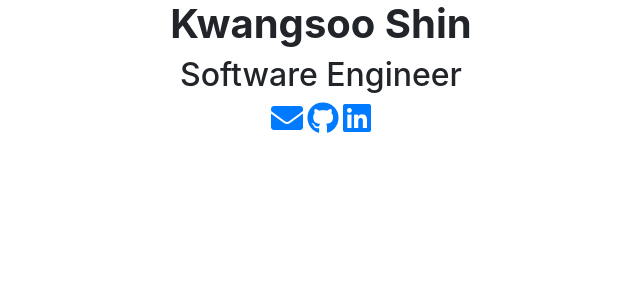
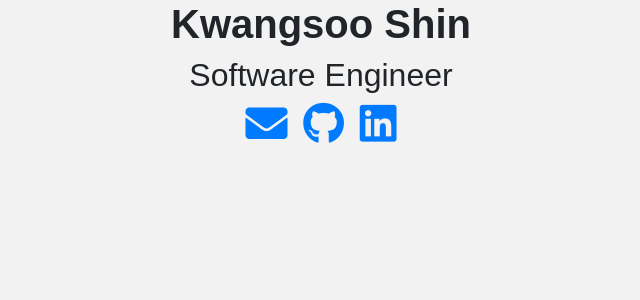
Before and after one commit to kwangsooshin/kwangsooshin.github.io, a Jekyll site: the page built from index.html, in a window 1280 px wide. Shown: the top 300 px of the page, without its empty margins (319-959 px from the left). Built offline with Jekyll 4.4.1, drawn with Linux system fonts in a browser that asks for light colours; nearby versions of some CDN libraries; some web fonts are replaced.

Commit message:
Update layout.html

```diff
--- a/_layouts/layout.html
+++ b/_layouts/layout.html
@@ -7,6 +7,7 @@
     integrity="sha384-Gn5384xqQ1aoWXA+058RXPxPg6fy4IWvTNh0E263XmFcJlSAwiGgFAW/dAiS6JXm" crossorigin="anonymous">
     <link rel="stylesheet" type="text/css" href="https://cdn.jsdelivr.net/gh/moonspam/NanumBarunGothic@1.0/nanumbarungothicsubset.css">
     <link rel="stylesheet" href="https://use.fontawesome.com/releases/v5.11.0/css/all.css">
+    <link href="{{ site.baseurl }}static/css/main.css" rel="stylesheet">
   </head>
   <body>
     {{ content }}
```
